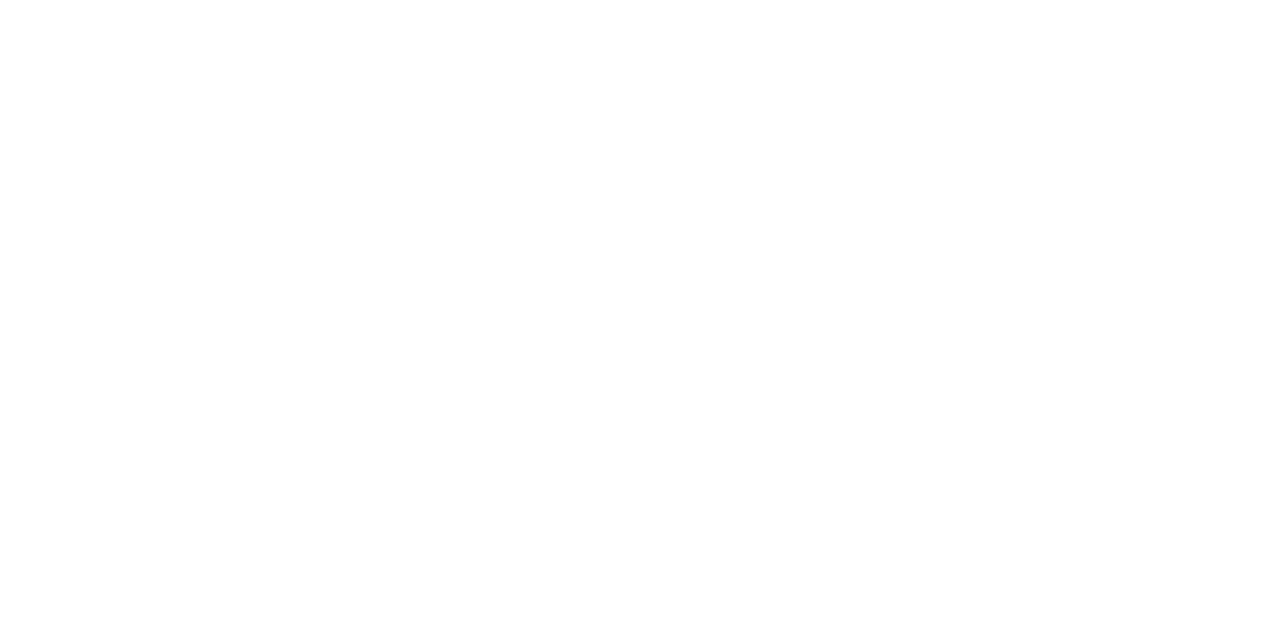
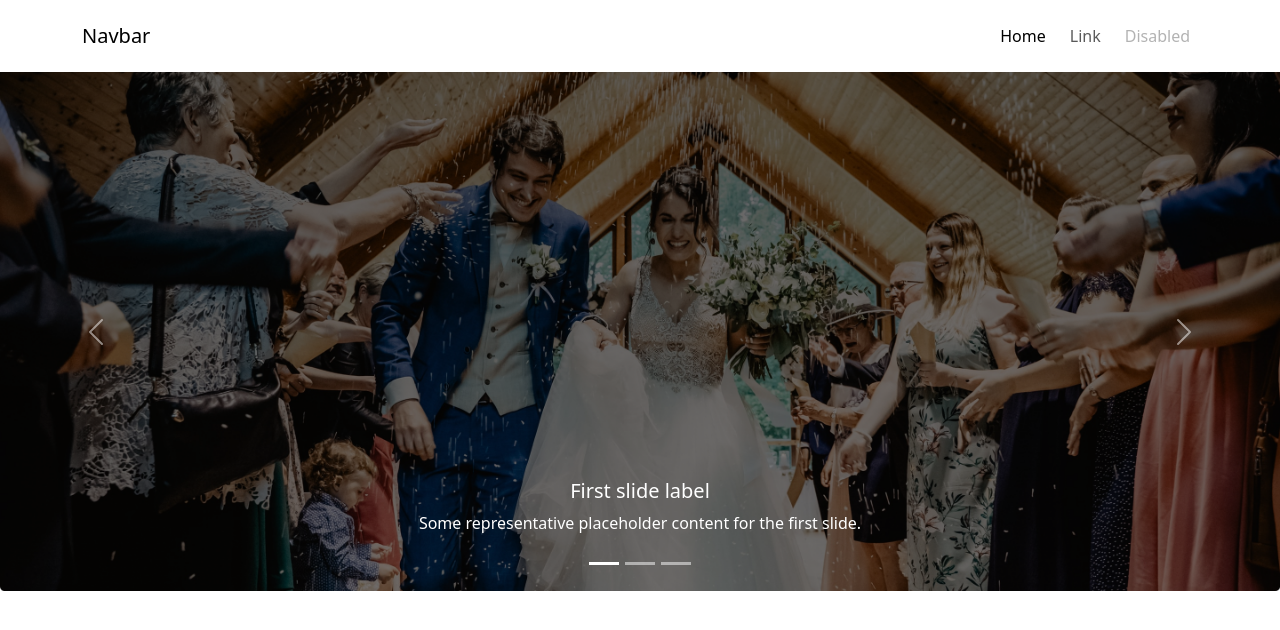
Before and after one commit to furqanRupom/convetion-center-website, a plain HTML site: page index.html in a window 1280 px wide. Drawn offline with nearby package versions, Linux system fonts and the light colour scheme.

Commit message:
my 2nd commit

```diff
--- a/index.html
+++ b/index.html
@@ -1,13 +1,83 @@
 <!DOCTYPE html>
 <html lang="en">
+
 <head>
     <meta charset="UTF-8">
     <meta http-equiv="X-UA-Compatible" content="IE=edge">
     <meta name="viewport" content="width=device-width, initial-scale=1.0">
-    <link href="https://cdn.jsdelivr.net/npm/bootstrap@5.3.0-alpha1/dist/css/bootstrap.min.css" rel="stylesheet" integrity="sha384-GLhlTQ8iRABdZLl6O3oVMWSktQOp6b7In1Zl3/Jr59b6EGGoI1aFkw7cmDA6j6gD" crossorigin="anonymous">
-    <title>Document</title>
+    <link href="https://cdn.jsdelivr.net/npm/bootstrap@5.3.0-alpha1/dist/css/bootstrap.min.css" rel="stylesheet"
+        integrity="sha384-GLhlTQ8iRABdZLl6O3oVMWSktQOp6b7In1Zl3/Jr59b6EGGoI1aFkw7cmDA6j6gD" crossorigin="anonymous">
+    <title>convention center website</title>
 </head>
+
 <body>
+
+    <!-- header section -->
+
+
+    <nav class="navbar navbar-expand-lg bg-body-white container py-3">
+        <div class="container-fluid">
+          <a class="navbar-brand" href="#">Navbar</a>
+          <button class="navbar-toggler" type="button" data-bs-toggle="collapse" data-bs-target="#navbarSupportedContent" aria-controls="navbarSupportedContent" aria-expanded="false" aria-label="Toggle navigation">
+            <span class="navbar-toggler-icon"></span>
+          </button>
+          <div class="collapse navbar-collapse" id="navbarSupportedContent">
+            <ul class="navbar-nav ms-auto mb-2 mb-lg-0 gap-2">
+              <li class="nav-item">
+                <a class="nav-link active" aria-current="page" href="#">Home</a>
+              </li>
+              <li class="nav-item">
+                <a class="nav-link" href="#">Link</a>
+              </li>
+
+              <li class="nav-item">
+                <a class="nav-link disabled">Disabled</a>
+              </li>
+            </ul>
+
+          </div>
+        </div>
+      </nav>
+
+
+    <div id="carouselExampleCaptions" class="carousel slide">
+        <div class="carousel-indicators">
+          <button type="button" data-bs-target="#carouselExampleCaptions" data-bs-slide-to="0" class="active" aria-current="true" aria-label="Slide 1"></button>
+          <button type="button" data-bs-target="#carouselExampleCaptions" data-bs-slide-to="1" aria-label="Slide 2"></button>
+          <button type="button" data-bs-target="#carouselExampleCaptions" data-bs-slide-to="2" aria-label="Slide 3"></button>
+        </div>
+        <div class="carousel-inner">
+          <div class="carousel-item active">
+            <img src="./images/banner.png" class="d-block w-100" alt="...">
+            <div class="carousel-caption d-none d-md-block">
+              <h5>First slide label</h5>
+              <p>Some representative placeholder content for the first slide.</p>
+            </div>
+          </div>
+          <div class="carousel-item">
+            <img src="./images/banner.png" class="d-block w-100" alt="...">
+            <div class="carousel-caption d-none d-md-block">
+              <h5>Second slide label</h5>
+              <p>Some representative placeholder content for the second slide.</p>
+            </div>
+          </div>
+          <div class="carousel-item">
+            <img src="./images/banner.png" class="d-block w-100" alt="...">
+            <div class="carousel-caption d-none d-md-block">
+              <h5>Third slide label</h5>
+              <p>Some representative placeholder content for the third slide.</p>
+            </div>
+          </div>
+        </div>
+        <button class="carousel-control-prev" type="button" data-bs-target="#carouselExampleCaptions" data-bs-slide="prev">
+          <span class="carousel-control-prev-icon" aria-hidden="true"></span>
+          <span class="visually-hidden">Previous</span>
+        </button>
+        <button class="carousel-control-next" type="button" data-bs-target="#carouselExampleCaptions" data-bs-slide="next">
+          <span class="carousel-control-next-icon" aria-hidden="true"></span>
+          <span class="visually-hidden">Next</span>
+        </button>
+      </div>
 
 
 
@@ -15,6 +85,11 @@
 
 
 
-    <script src="https://cdn.jsdelivr.net/npm/bootstrap@5.3.0-alpha1/dist/js/bootstrap.bundle.min.js" integrity="sha384-w76AqPfDkMBDXo30jS1Sgez6pr3x5MlQ1ZAGC+nuZB+EYdgRZgiwxhTBTkF7CXvN" crossorigin="anonymous"></script>
+
+
+    <script src="https://cdn.jsdelivr.net/npm/bootstrap@5.3.0-alpha1/dist/js/bootstrap.bundle.min.js"
+        integrity="sha384-w76AqPfDkMBDXo30jS1Sgez6pr3x5MlQ1ZAGC+nuZB+EYdgRZgiwxhTBTkF7CXvN"
+        crossorigin="anonymous"></script>
 </body>
+
 </html>
```
